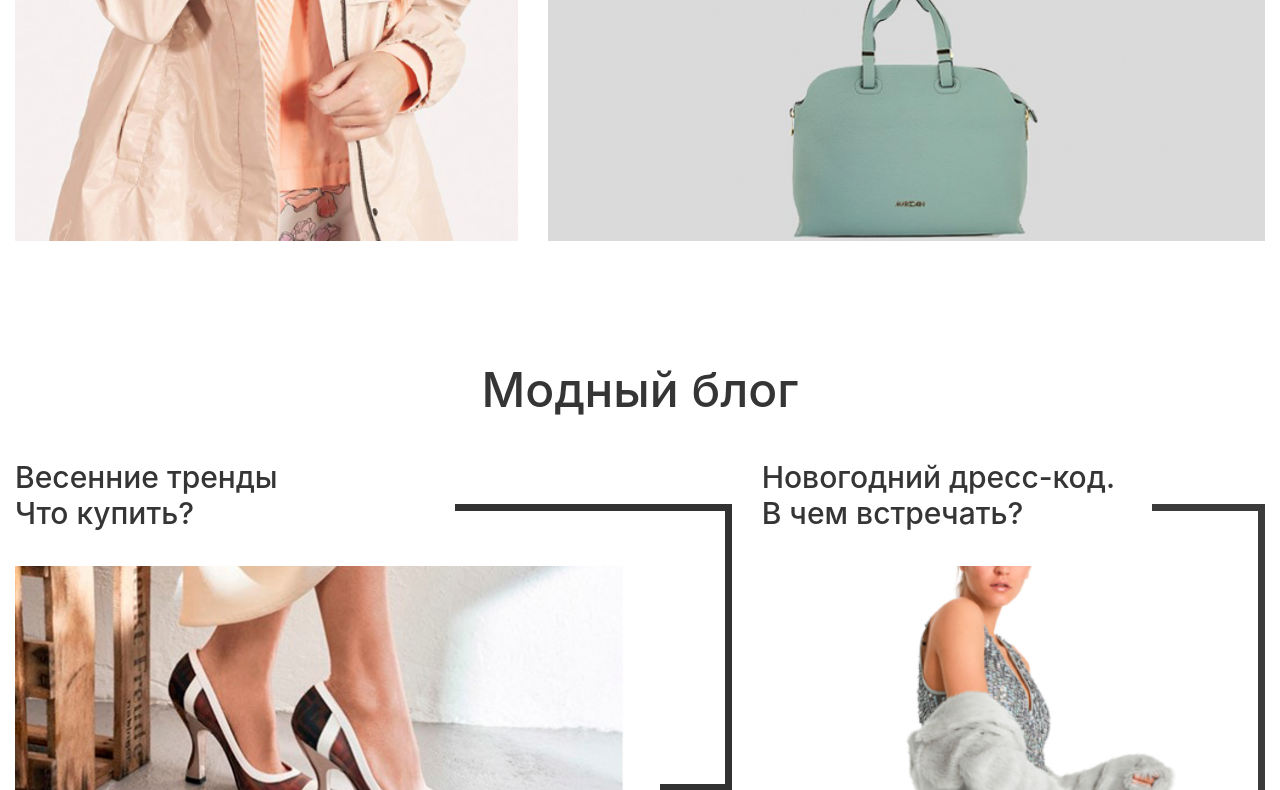
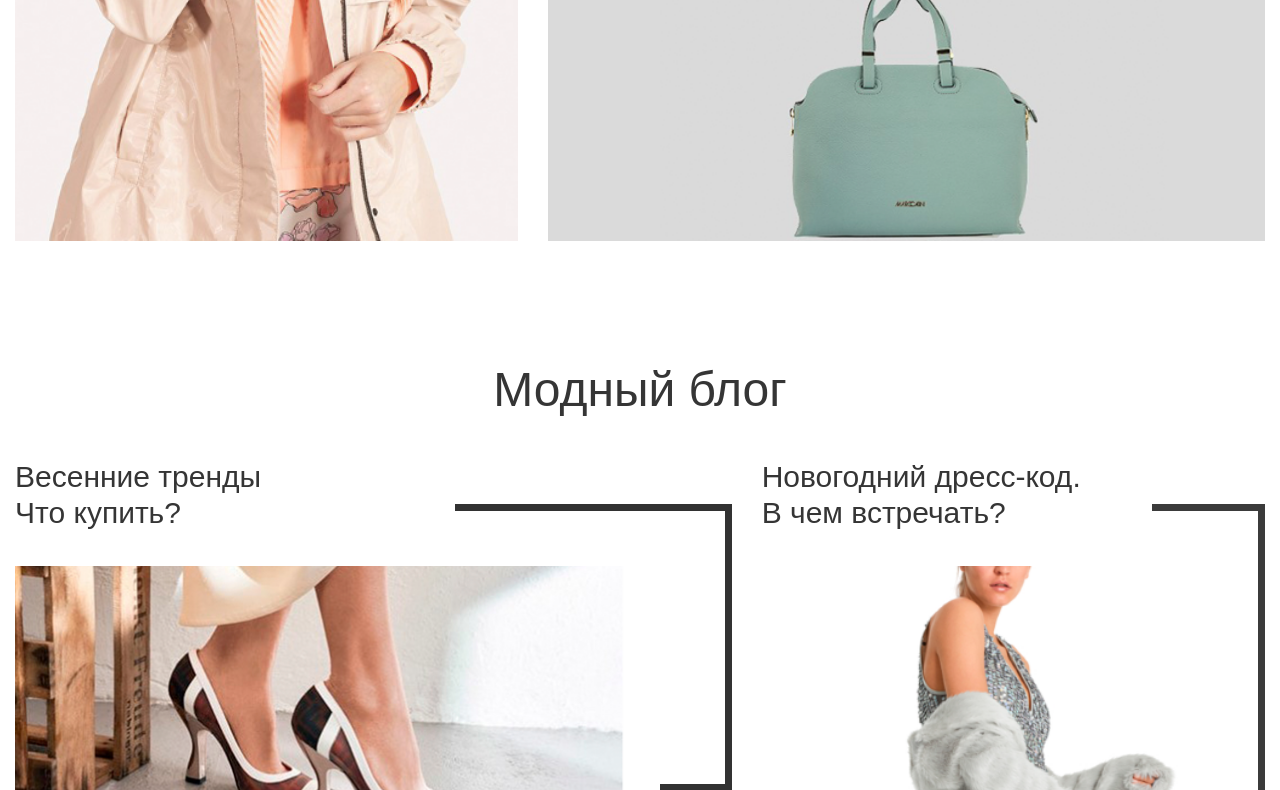
Before and after one commit to HedFan/Artrix, a website: page index.html in a window 1280 px wide. Shown: the part 2010-2800 px from the top of the page. Drawn offline with Linux system fonts and the light colour scheme.

Commit message:
заливка файлов

```diff
--- a/css/partials/footer-block.scss
+++ b/css/partials/footer-block.scss
@@ -18,6 +18,9 @@
 
   &__menu-footer {
     margin-bottom: 60px;
+    ul {
+      margin-top: 10px;
+    }
   }
 }
 
--- a/css/partials/styileguide.scss
+++ b/css/partials/styileguide.scss
@@ -1,6 +1,28 @@
+html, body {
+  position: relative;
+  height: 100%;
+}
+body {
+  overflow-x: hidden;
+  position: relative;
+  min-height: 100%;
+  margin: 0;
+  padding: 0;
+  font-family: $mainFont;
+}
+
+input {
+  &:focus {
+    outline: none;
+  }
+}
+img {
+  width: 100%;
+}
+
 h1, h2, p {
   margin: 10px auto;
-
+  font-family: $mainFont;
   color: #353535;
 }
 
```
Also changed, not shown: css/style.css.
